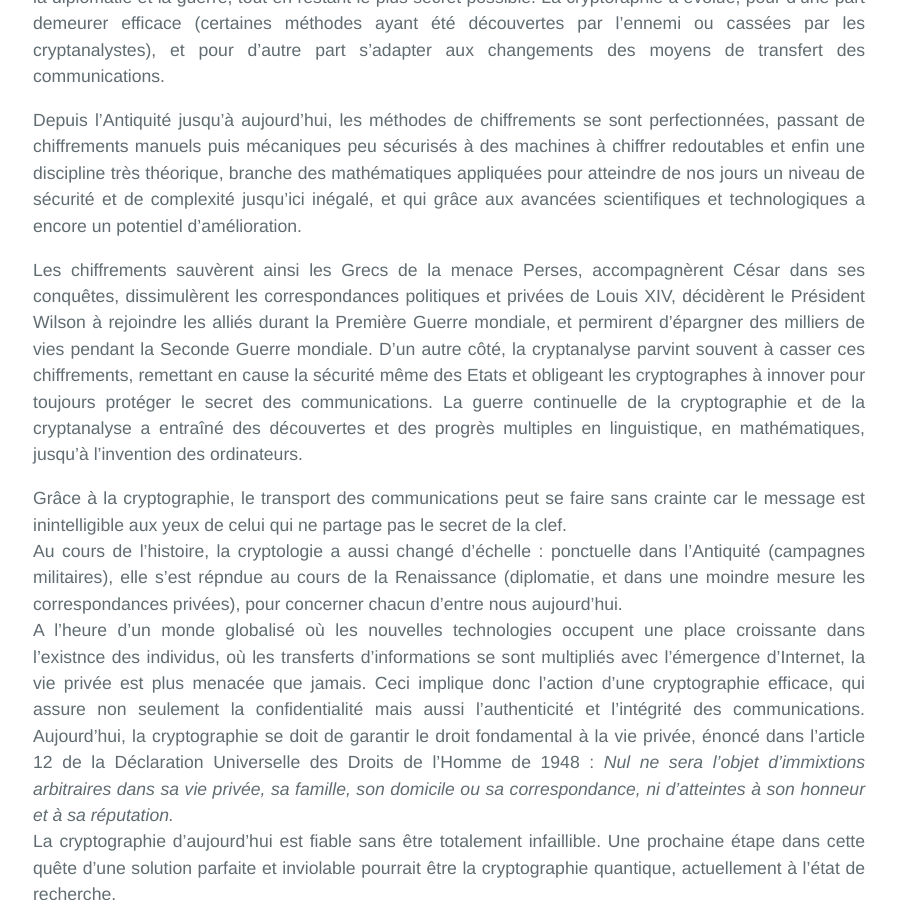
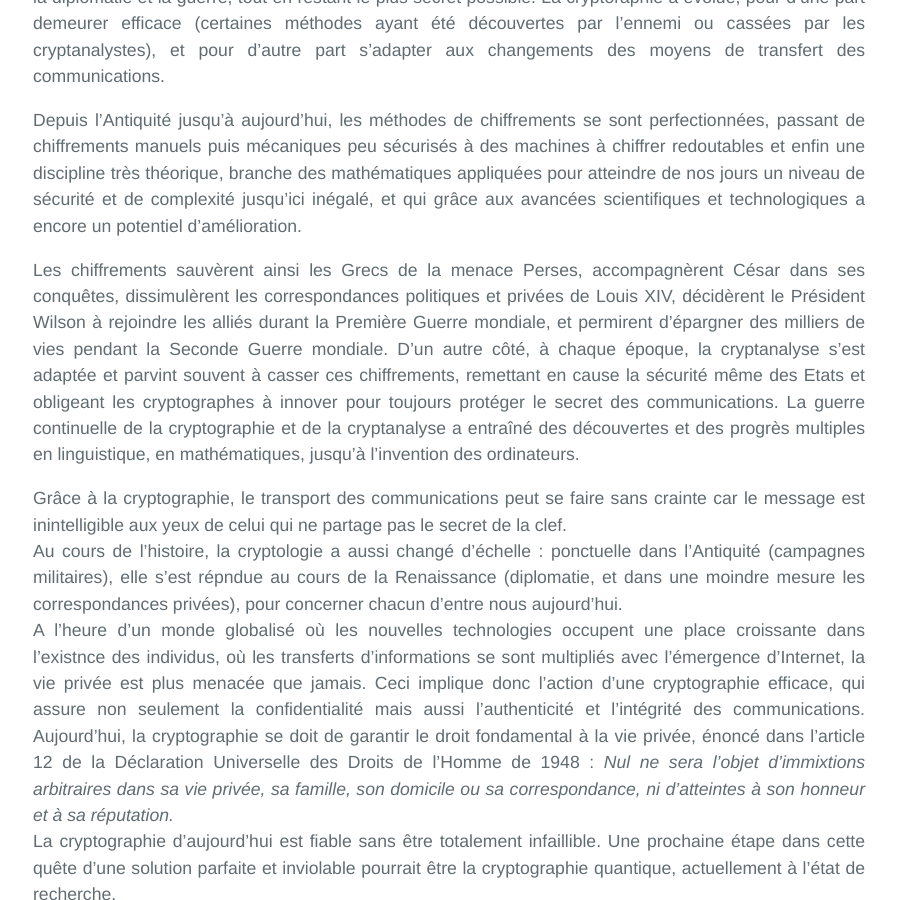
Before and after one commit to SamuelGallay/CryptoTPE, a Jekyll site: the page built from index.md, in a window 1280 px wide and 900 px high, scrolled down 2225 px. Shown: the whole window, without its empty margins (191-1088 px from the left). Built offline with Jekyll 4.4.1, drawn with Linux system fonts in a browser that asks for light colours; our own code applies the rules of GitHub Pages for plain Markdown files.

Commit message:
Update index.md

```diff
--- a/index.md
+++ b/index.md
@@ -73,7 +73,7 @@
 
 Depuis l'Antiquité jusqu'à aujourd'hui, les méthodes de chiffrements se sont perfectionnées, passant de chiffrements manuels puis mécaniques peu sécurisés à des machines à chiffrer redoutables et enfin une discipline très théorique, branche des mathématiques appliquées pour atteindre de nos jours un niveau de sécurité et de complexité jusqu'ici inégalé, et qui grâce aux avancées scientifiques et technologiques a encore un potentiel d'amélioration.
 
-Les chiffrements sauvèrent ainsi les Grecs de la menace Perses, accompagnèrent César dans ses conquêtes, dissimulèrent les correspondances politiques et privées de Louis XIV, décidèrent le Président Wilson à rejoindre les alliés durant la Première Guerre mondiale, et permirent d'épargner des milliers de vies pendant la Seconde Guerre mondiale. D'un autre côté, la cryptanalyse parvint souvent à casser ces chiffrements, remettant en cause la sécurité même des Etats et obligeant les cryptographes à innover pour toujours protéger le secret des communications. La guerre continuelle de la cryptographie et de la cryptanalyse a entraîné des découvertes et des progrès multiples en linguistique, en mathématiques, jusqu'à l'invention des ordinateurs.
+Les chiffrements sauvèrent ainsi les Grecs de la menace Perses, accompagnèrent César dans ses conquêtes, dissimulèrent les correspondances politiques et privées de Louis XIV, décidèrent le Président Wilson à rejoindre les alliés durant la Première Guerre mondiale, et permirent d'épargner des milliers de vies pendant la Seconde Guerre mondiale. D'un autre côté, à chaque époque, la cryptanalyse s'est adaptée et parvint souvent à casser ces chiffrements, remettant en cause la sécurité même des Etats et obligeant les cryptographes à innover pour toujours protéger le secret des communications. La guerre continuelle de la cryptographie et de la cryptanalyse a entraîné des découvertes et des progrès multiples en linguistique, en mathématiques, jusqu'à l'invention des ordinateurs.
 
 Grâce à la cryptographie, le transport des communications peut se faire sans crainte car le message est inintelligible aux yeux de celui qui ne partage pas le secret de la clef. \\
 Au cours de l'histoire, la cryptologie a aussi changé d'échelle : ponctuelle dans l'Antiquité (campagnes militaires), elle s'est répndue au cours de la Renaissance (diplomatie, et dans une moindre mesure les correspondances privées), pour concerner chacun d'entre nous aujourd'hui. \\
```
